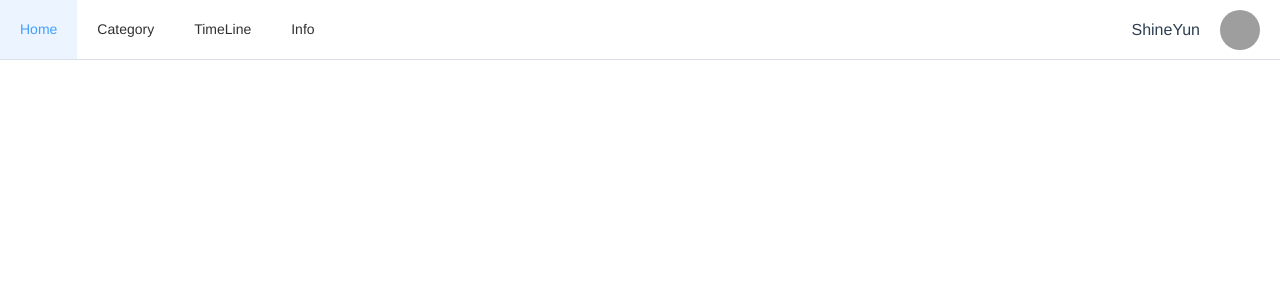
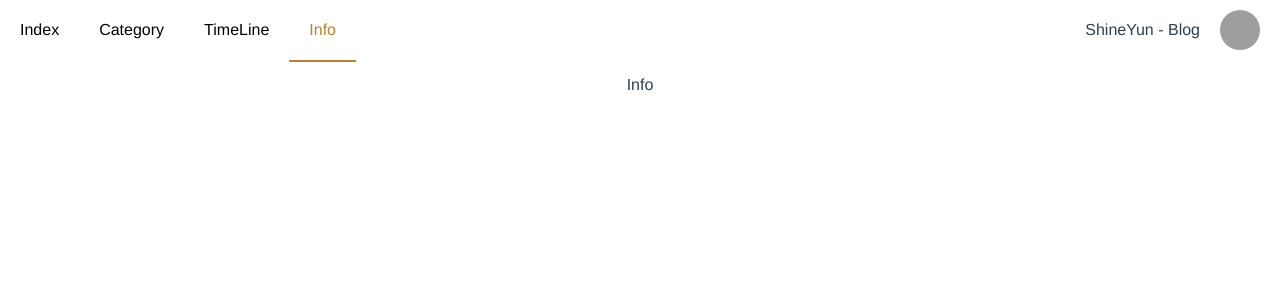
Before and after one commit to ShineYun/myblog, a Vue app: page /info in a window 1280 px wide. Shown: the top 300 px of the page. Built offline with nearby package versions, Linux system fonts and the light colour scheme; grey boxes are pictures that could not be loaded.

Commit message:
Make some beauty-works

```diff
--- a/package.json
+++ b/package.json
@@ -10,7 +10,8 @@
   "dependencies": {
     "core-js": "^3.8.3",
     "element-plus": "^2.1.5",
-    "vue": "^3.2.13"
+    "vue": "^3.2.13",
+    "vue-router": "^4.0.14"
   },
   "devDependencies": {
     "@babel/core": "^7.12.16",
--- a/src/App.vue
+++ b/src/App.vue
@@ -1,6 +1,6 @@
 <template>
   <Headbar msg="Welcome to Your Vue.js App"/>
-
+  <router-view></router-view>
 </template>
 
 <script>
@@ -21,5 +21,6 @@ export default {
   -moz-osx-font-smoothing: grayscale;
   text-align: center;
   color: #2c3e50;
+  min-width: 1000px;
 }
 </style>
--- a/src/components/Headbar.vue
+++ b/src/components/Headbar.vue
@@ -1,42 +1,107 @@
 <template>
-  <el-menu
-      :default-active="activeIndex"
-      class="el-menu-demo"
-      mode="horizontal"
-      @select="handleSelect"
-  >
+  <div id="head-bar-menu">
+    <div class="my-menu-demo" >
+      <router-link
+          v-for="page of pageList"
+          :key="page.index"
+          :to="page.to"
+      >
+        <div :class="['my-menu-item', { 'active-menu-item':activeIndex == page.index}]">{{page.name}}</div>
+      </router-link>
 
-    <el-menu-item index="1">Home</el-menu-item>
-    <el-menu-item index="2">Category</el-menu-item>
-    <el-menu-item index="3">TimeLine</el-menu-item>
-    <el-menu-item index="4">Info</el-menu-item>
+    </div>
     <div id="userShow">
-      <p>ShineYun</p>
+      <p>ShineYun - Blog</p>
       <img id="avatar" src="https://fuss10.elemecdn.com/e/5d/4a731a90594a4af544c0c25941171jpeg.jpeg">
     </div>
-  </el-menu>
+  </div>
 </template>
 
 
 <script>
 export default {
   name: "headBar",
+  data() {
+    return {
+      activeIndex: 1,
+      pageList: [
+        {
+          index: 1,
+          to: '/',
+          name: 'Index'
+        },
+        {
+          index: 2,
+          to: '/category',
+          name: 'Category'
+        },
+        {
+          index: 3,
+          to: '/timeline',
+          name: 'TimeLine'
+        },
+        {
+          index: 4,
+          to: '/info',
+          name: 'Info'
+        },
+      ]
+    }
+  },
+  watch: {
+    $route(to) {
+      // console.log(to);
+      this.activeIndex = to.meta.index
+    }
+  }
 }
 
 </script>
 
 <style lang="less">
 
-.el-menu-demo {
+a {
+  text-decoration : none
+}
+
+.my-menu-demo {
   display: flex;
   flex-direction: row;
-  /*justify-content: center;*/
+  align-items: center;
+  width: 30%;
+  height: 100%;
+  & a{
+    height: 100%;
+  }
+}
+
+.my-menu-item {
+  padding: 0px 20px;
+  height: 100%;
+  display: flex;
+  align-items: center;
+  color: #000;
+  //伪类 当光标位于所在时
+  &:hover {
+    background-color:  #faecd8;
+    transition: 0.3s;
+  }
+}
+
+.active-menu-item{
+  color:  #b88230;
+  border-bottom: 2px solid #b88230;
+}
+
+#head-bar-menu{
+  display: flex;
+  width: 100vw;
+  height: 60px;
   align-items: center;
 }
 #userShow{
   display: flex;
   flex-direction: row;
-  /*justify-content: center;*/
   align-items: center;
   position: absolute;
   right: 20px;
--- a/src/main.js
+++ b/src/main.js
@@ -2,8 +2,9 @@ import { createApp } from 'vue'
 import App from './App.vue'
 import ElementPlus from 'element-plus'
 import 'element-plus/dist/index.css'
-
+import router from "@/router/router";
 const app = createApp(App)
 
 app.use(ElementPlus)
+app.use(router)
 app.mount('#app')
--- /dev/null
+++ b/src/router/router.js
@@ -0,0 +1,46 @@
+import {createRouter,createWebHistory} from "vue-router";
+
+const routerHistory = createWebHistory()
+
+import Index from "@/views/Index";
+const routes = [
+    {
+        path:'/',
+        name: 'index',
+        component:Index,
+        meta: {
+            index: 1,
+        }
+    },
+    {
+        path: '/category',
+        name: 'category',
+        component: () => import("@/views/Category"),
+        meta: {
+            index: 2,
+        }
+    },
+    {
+        path: '/timeline',
+        name: 'timeline',
+        component: () => import("@/views/TimeLine.vue"),
+        meta: {
+            index: 3,
+        }
+    },
+    {
+        path: '/info',
+        name: 'info',
+        component: () => import("@/views/Info"),
+        meta: {
+            index: 4,
+        }
+    }
+]
+
+const router = createRouter({
+    history:routerHistory,
+    routes:routes
+})
+
+export default router
--- /dev/null
+++ b/src/views/Category.vue
@@ -0,0 +1,12 @@
+<template>
+  <p>Catergory</p>
+</template>
+
+<script>
+export default {
+}
+</script>
+
+<style scoped>
+
+</style>
--- /dev/null
+++ b/src/views/Index.vue
@@ -0,0 +1,76 @@
+<template>
+  <!--flexbox布局-->
+  <section class="layout flexbox">
+    <article class="left-center-right">
+      <div class="left"></div>
+      <div class="center">
+        <h2>ShineYun - Blog</h2>
+        <el-row>
+          <el-col
+              v-for="(o, index) in 6"
+              :key="index"
+              :span="8"
+          >
+            <el-card class="card" >
+              <img
+                  src="https://shadow.elemecdn.com/app/element/hamburger.9cf7b091-55e9-11e9-a976-7f4d0b07eef6.png"
+                  class="image"
+              />
+              <div style="padding: 14px">
+                <span>数据库学习笔记（01）</span>
+                <div class="bottom">
+                  <time class="time">Upload Time:{{ currentDate }}</time>
+                </div>
+              </div>
+            </el-card>
+          </el-col>
+        </el-row>
+      </div>
+      <div class="right"></div>
+    </article>
+  </section>
+
+</template>
+
+<script>
+export default {
+  components: {},
+
+  data(){
+    return{
+      currentDate: '2020-03-03'
+    }
+  }
+}
+</script>
+
+<style lang="less">
+.layout.flexbox .left-center-right{
+  display: flex;
+}
+.layout.flexbox .left {
+  width: 200px;
+}
+.layout.flexbox .center {
+  flex: 1;
+}
+.layout.flexbox .right {
+  width: 200px;
+}
+
+.card{
+  width: 90%;
+  height: 92%;
+  border-radius: 12px !important;
+  &:hover {
+    box-shadow:   9px 11px 12px 7px #e5e5e5;
+    transition: 0.3s;
+   }
+}
+
+.bottom{
+  margin-top: 10px;
+  margin-bottom: 10px;
+}
+
+</style>
--- /dev/null
+++ b/src/views/Info.vue
@@ -0,0 +1,12 @@
+<template>
+  <p>Info</p>
+</template>
+
+<script>
+export default {
+}
+</script>
+
+<style scoped>
+
+</style>
--- /dev/null
+++ b/src/views/TimeLine.vue
@@ -0,0 +1,12 @@
+<template>
+  <p>TimeLine</p>
+</template>
+
+<script>
+export default {
+}
+</script>
+
+<style scoped>
+
+</style>
--- a/vue.config.js
+++ b/vue.config.js
@@ -3,6 +3,7 @@ const path = require("path");
 
 module.exports = defineConfig({
   transpileDependencies: true,
+  lintOnSave: false,
   pluginOptions: {
     "style-resources-loader": {
       preProcessor: "less",
```
Also changed, not shown: 1 other file (tests, documents, lock files or other folders).
